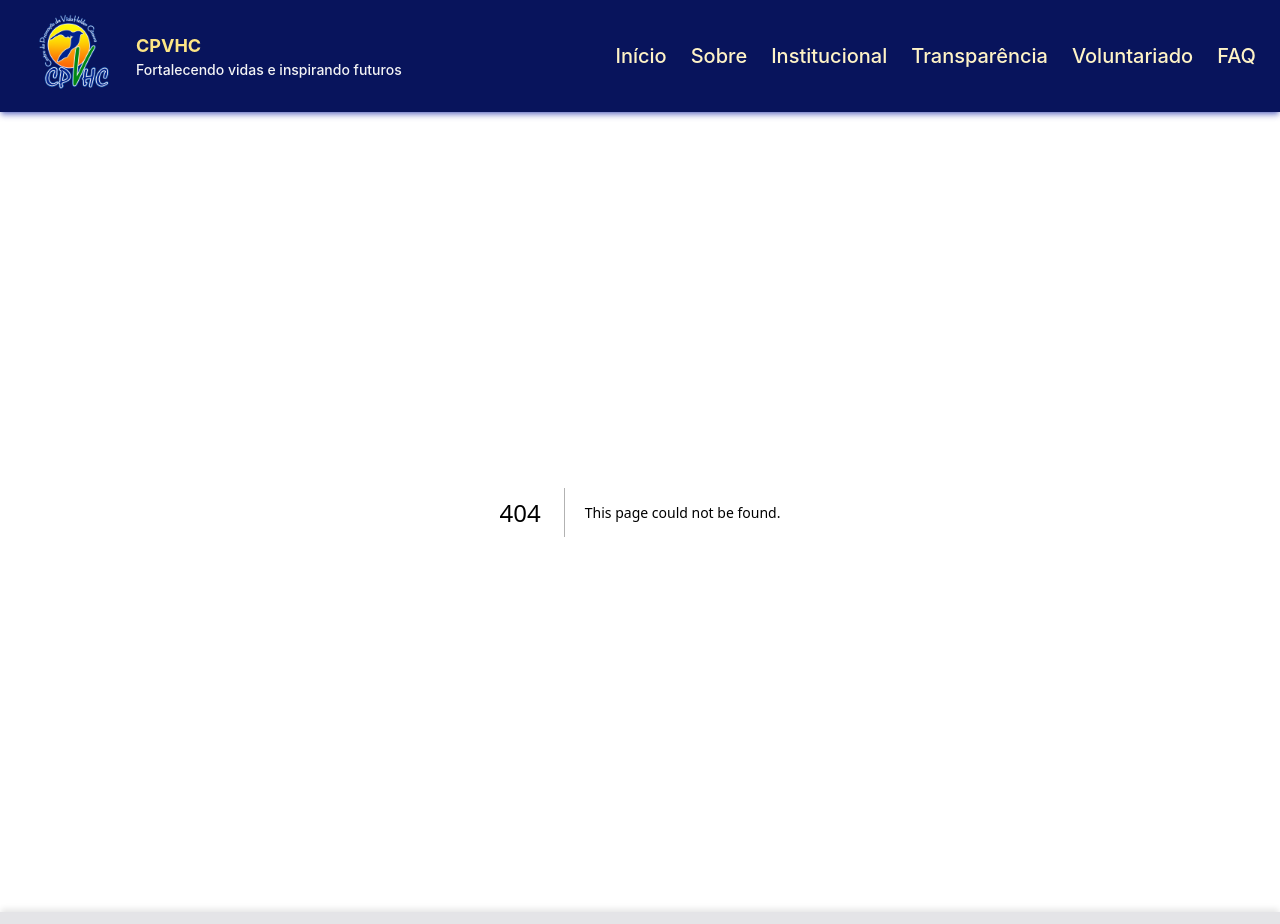
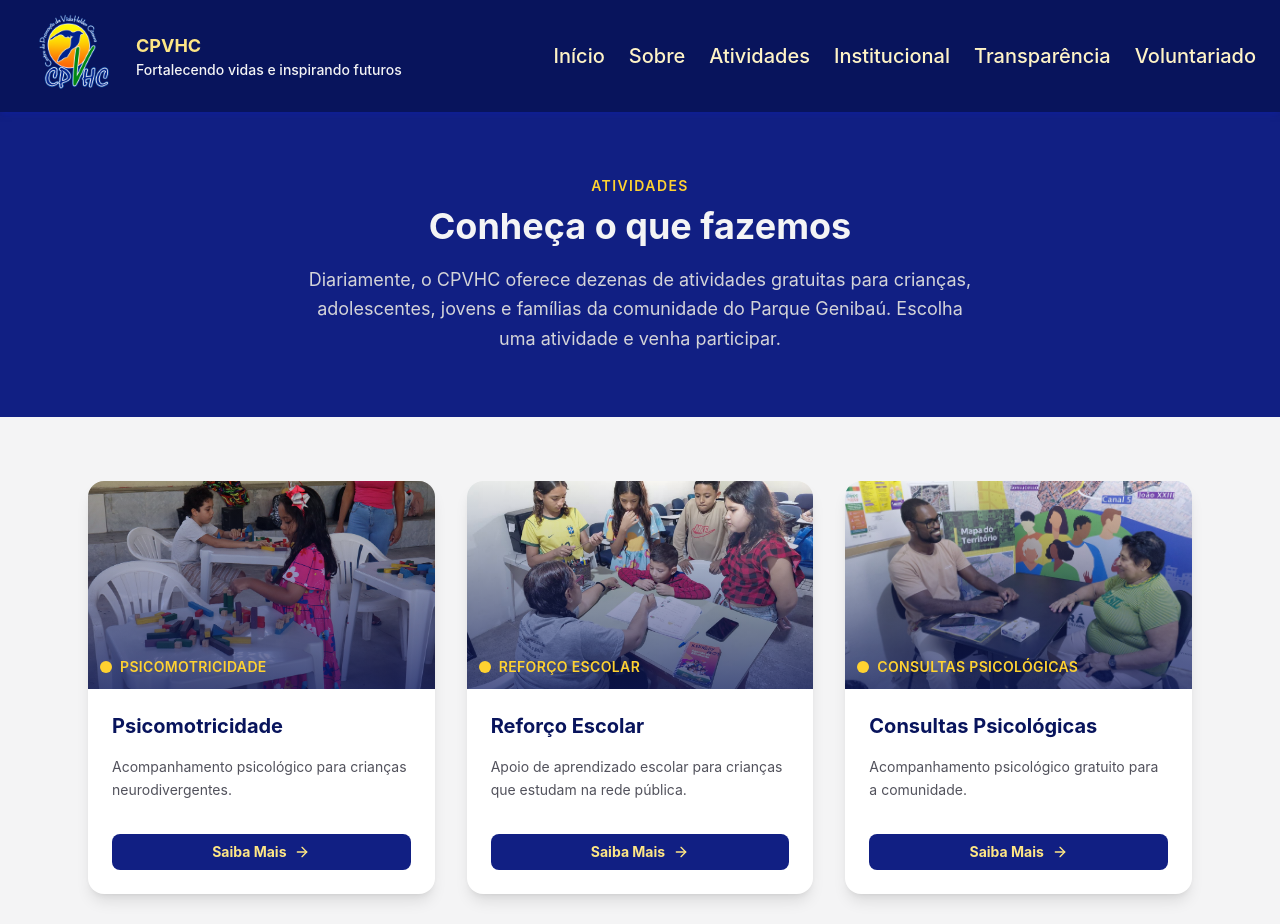
Before and after one commit to Myzoulz/Next.js-Tailwind-Centro-de-Promocao-da-Vida-Helder-Camara, a Next.js app: page /atividades in a window 1280 px wide. Before the commit this address had no page. Shown: the top 924 px of the page. Built offline with nearby package versions, Linux system fonts and the light colour scheme; grey boxes are pictures that could not be loaded.

Commit message:
adiciona pagina dedicada de atividades e ajusta menu (remove faq)

```diff
--- /dev/null
+++ b/app/atividades/page.tsx
@@ -0,0 +1,60 @@
+import Link from "next/link";
+import { ArrowRight } from "lucide-react";
+import { cardsContent } from "@/components/CardsSection/cardsContent";
+import { phone } from "@/constants/phone";
+
+export default function AtividadesPage() {
+    return (
+        <main className="bg-zinc-100 text-zinc-800">
+            <section className="bg-brand-800 text-zinc-100 py-16 px-6 text-center">
+                <h2 className="text-sm font-semibold uppercase tracking-widest text-amber-300 mb-2">Atividades</h2>
+                <h1 className="text-4xl font-bold max-w-3xl mx-auto leading-tight">Conheça o que fazemos</h1>
+                <p className="text-zinc-300 text-lg mt-4 max-w-2xl mx-auto leading-relaxed">
+                    Diariamente, o CPVHC oferece dezenas de atividades gratuitas para crianças, adolescentes,
+                    jovens e famílias da comunidade do Parque Genibaú. Escolha uma atividade e venha participar.
+                </p>
+            </section>
+
+            <section className="max-w-6xl mx-auto px-6 py-16">
+                <div className="grid grid-cols-1 sm:grid-cols-2 lg:grid-cols-3 gap-8">
+                    {cardsContent.map((card) => {
+                        const mensagem = `Olá, gostaria de me informar sobre ${card.titulo}!`;
+                        const whatsappUrl = `https://wa.me/${phone}?text=${encodeURIComponent(mensagem)}`;
+
+                        return (
+                            <article
+                                key={card.titulo}
+                                className="rounded-2xl overflow-hidden shadow-lg bg-white flex flex-col hover:shadow-2xl hover:-translate-y-1 transition-all duration-300"
+                            >
+                                <div className="relative h-52">
+                                    <img src={card.imagem} alt={card.titulo} className="w-full h-full object-cover" />
+                                    <div className="absolute inset-0 bg-gradient-to-t from-brand-900/70 to-transparent" />
+                                    <span className="absolute bottom-3 left-3 text-amber-300 font-semibold text-sm tracking-wide uppercase flex items-center gap-2">
+                                        <span className="w-3 h-3 rounded-full bg-amber-300" />
+                                        {card.titulo}
+                                    </span>
+                                </div>
+
+                                <div className="p-6 flex flex-col flex-1 gap-4">
+                                    <h2 className="text-xl font-bold text-brand-900 leading-snug">{card.titulo}</h2>
+                                    <p className="text-sm text-zinc-600 leading-relaxed flex-1">{card.descricao}</p>
+
+                                    <Link
+                                        href={whatsappUrl}
+                                        target="_blank"
+                                        rel="noopener noreferrer"
+                                        className="mt-2"
+                                    >
+                                        <span className="default-btn w-full inline-flex items-center justify-center gap-2">
+                                            Saiba Mais <ArrowRight className="w-4 h-4" />
+                                        </span>
+                                    </Link>
+                                </div>
+                            </article>
+                        );
+                    })}
+                </div>
+            </section>
+        </main>
+    );
+}
--- a/constants/navLinks.ts
+++ b/constants/navLinks.ts
@@ -1,8 +1,8 @@
 export const navLinks = [
     { href: "/", label: "Início" },
     { href: "/about", label: "Sobre" },
+    { href: "/atividades", label: "Atividades" },
     { href: "/services", label: "Institucional" },
     { href: "/contact", label: "Transparência" },
     { href: "/voluntariado", label: "Voluntariado" },
-    { href: "/faq", label: "FAQ" },
 ];
```
Also changed, not shown: 1 other file (tests, documents, lock files or other folders).
